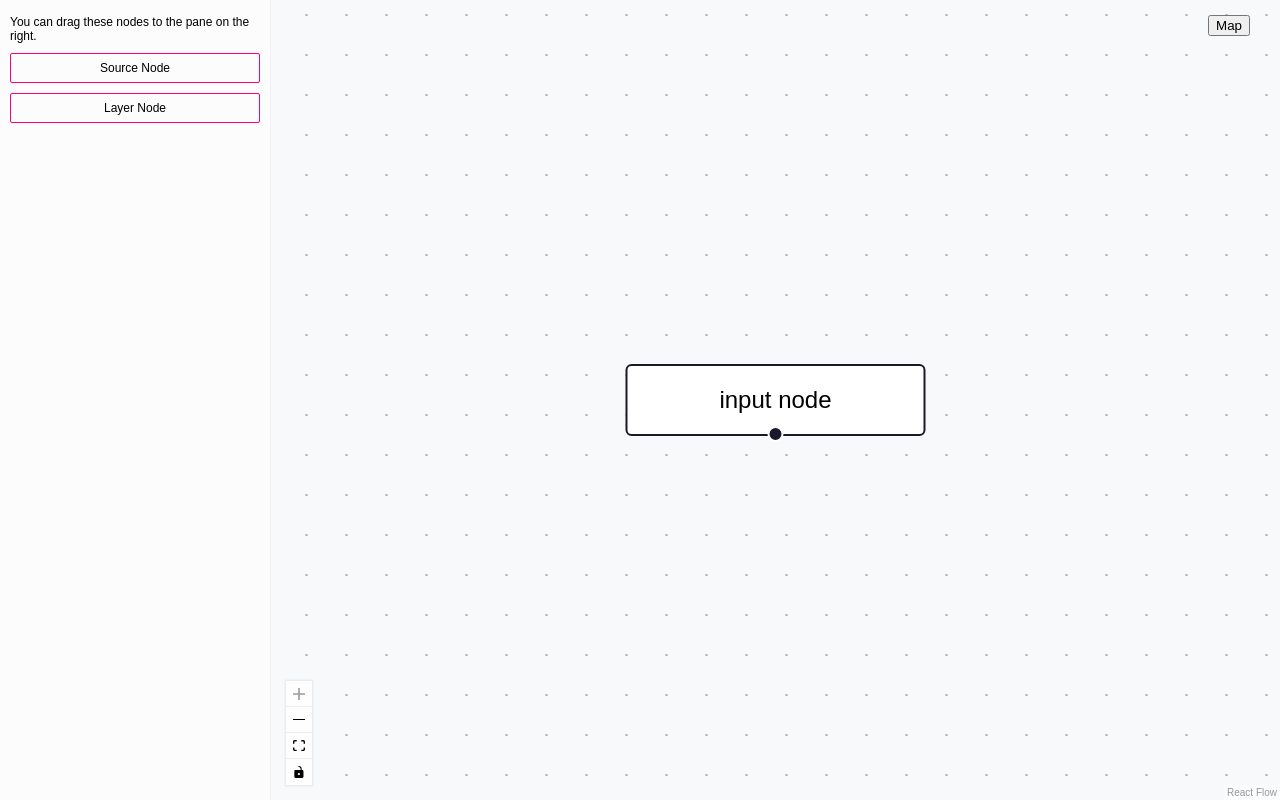
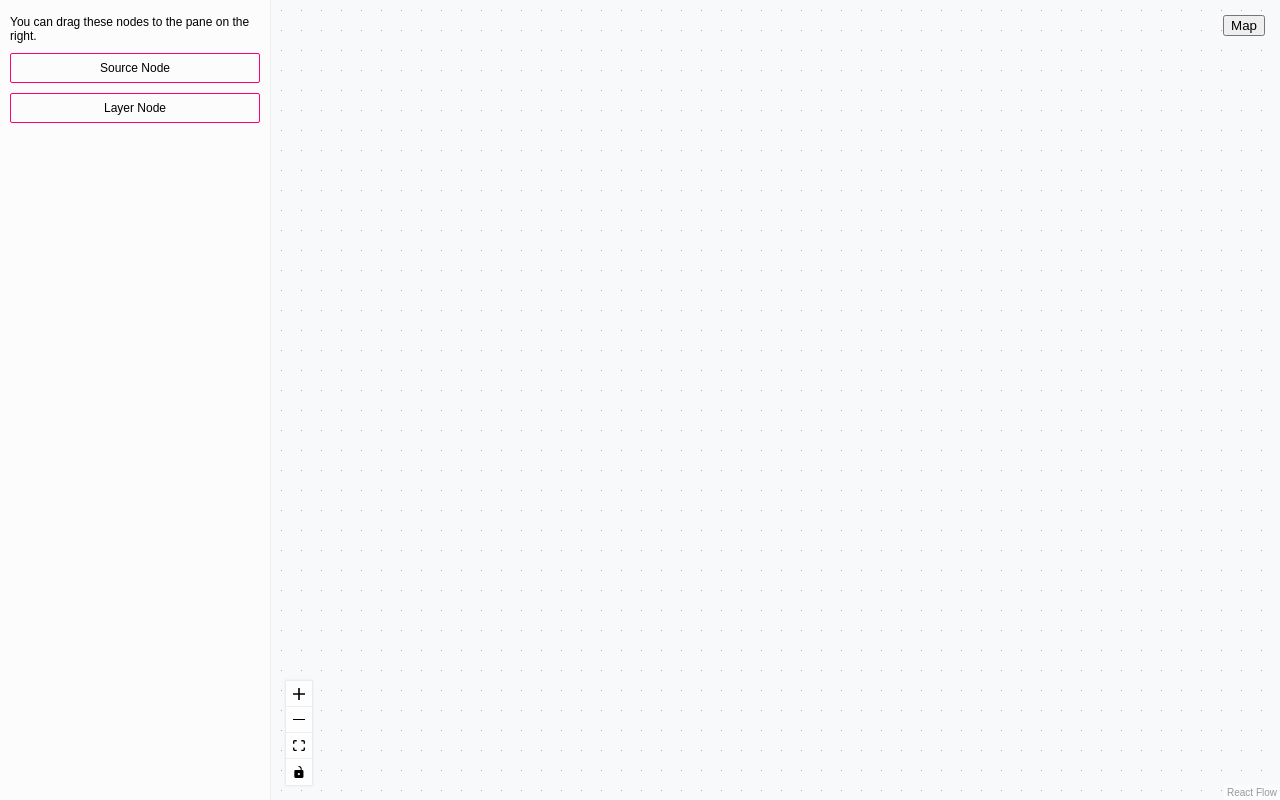
Before and after one commit to dcmdestello/carto-assignment, a React (Vite) app: page / in a window 1280 px wide. Built offline with nearby package versions, Linux system fonts and the light colour scheme.

Commit message:
Implemented simple DeletableEdge that shows a delete button when selected.

```diff
--- a/src/DiagramView/DiagramView.tsx
+++ b/src/DiagramView/DiagramView.tsx
@@ -7,8 +7,10 @@ import {
   Controls,
   useReactFlow,
   Background,
-  type Connection,
+  Panel,
   type Edge,
+  type Node,
+  type OnConnect,
 } from "@xyflow/react";
 
 import "@xyflow/react/dist/style.css";
@@ -21,19 +23,19 @@ import type { ViewMode } from "../App";
 
 import { SourceNode, LayerNode } from "./Nodes";
 
+import { DeletableEdge } from "./Edges/DeletableEdge";
+
 const nodeTypes = {
   source: SourceNode,
   layer: LayerNode,
 };
 
-const initialNodes = [
-  {
-    id: "1",
-    type: "input",
-    data: { label: "input node" },
-    position: { x: 250, y: 5 },
-  },
-];
+const edgeTypes = {
+  deletable: DeletableEdge,
+};
+
+const initialNodes: Node[] = [];
+const initialEdges: Edge[] = [];
 
 let id = 0;
 const getId = () => `dndnode_${id++}`;
@@ -44,14 +46,22 @@ type FlowDiagramProps = {
 
 export const DiagramView = ({ setViewMode }: FlowDiagramProps) => {
   const reactFlowWrapper = useRef(null);
-  const [nodes, setNodes, onNodesChange] = useNodesState(initialNodes);
-  const [edges, setEdges, onEdgesChange] = useEdgesState<Edge>([]);
+  const [nodes, setNodes, onNodesChange] = useNodesState<Node>(initialNodes);
+  const [edges, setEdges, onEdgesChange] = useEdgesState<Edge>(initialEdges);
   const { screenToFlowPosition } = useReactFlow();
   const [type] = useDnD();
 
-  const onConnect = useCallback(
-    (connection: Connection) =>
-      setEdges((edges: Edge[]) => addEdge(connection, edges)),
+  const onConnect: OnConnect = useCallback(
+    (connection) => {
+      const newEdge: Edge = {
+        id: "e" + connection.source + "-" + connection.target,
+        source: connection.source,
+        target: connection.target,
+        type: "deletable",
+      };
+
+      setEdges((edges: Edge[]) => addEdge(newEdge, edges));
+    },
     [setEdges]
   );
 
@@ -66,7 +76,6 @@ export const DiagramView = ({ setViewMode }: FlowDiagramProps) => {
     (event: DragEvent<HTMLDivElement>) => {
       event.preventDefault();
 
-      // check if the dropped element is valid
       if (!type) {
         return;
       }
@@ -89,7 +98,7 @@ export const DiagramView = ({ setViewMode }: FlowDiagramProps) => {
 
   return (
     <div className="dndflow">
-      <div className="floatingAbsoluteActionsWrapper">
+      <Panel position="top-right">
         <button
           onClick={() => {
             setViewMode("map");
@@ -97,7 +106,7 @@ export const DiagramView = ({ setViewMode }: FlowDiagramProps) => {
         >
           Map
         </button>
-      </div>
+      </Panel>
       <Sidebar />
       <div className="reactflow-wrapper" ref={reactFlowWrapper}>
         <ReactFlow
@@ -109,6 +118,7 @@ export const DiagramView = ({ setViewMode }: FlowDiagramProps) => {
           onDrop={onDrop}
           onDragOver={onDragOver}
           nodeTypes={nodeTypes}
+          edgeTypes={edgeTypes}
           fitView
           style={{ backgroundColor: "#F7F9FB" }}
         >
--- /dev/null
+++ b/src/DiagramView/Edges/DeletableEdge.tsx
@@ -0,0 +1,52 @@
+import {
+  BaseEdge,
+  EdgeLabelRenderer,
+  getSimpleBezierPath,
+  useReactFlow,
+  type Edge,
+  type EdgeProps,
+} from "@xyflow/react";
+
+export const DeletableEdge = ({
+  id,
+  sourceX,
+  sourceY,
+  targetX,
+  targetY,
+  sourcePosition,
+  targetPosition,
+  selected,
+}: EdgeProps<Edge>) => {
+  const { setEdges } = useReactFlow();
+  const [edgePath, labelX, labelY] = getSimpleBezierPath({
+    sourceX,
+    sourceY,
+    sourcePosition,
+    targetX,
+    targetY,
+    targetPosition,
+  });
+
+  return (
+    <>
+      <BaseEdge id={id} path={edgePath} />
+      {selected && (
+        <EdgeLabelRenderer>
+          <button
+            style={{
+              position: "absolute",
+              transform: `translate(-50%, -50%) translate(${labelX}px,${labelY}px)`,
+              pointerEvents: "all",
+            }}
+            className="nodrag nopan"
+            onClick={() => {
+              setEdges((es) => es.filter((e) => e.id !== id));
+            }}
+          >
+            delete
+          </button>
+        </EdgeLabelRenderer>
+      )}
+    </>
+  );
+};
--- /dev/null
+++ b/src/DiagramView/Edges/index.ts
@@ -0,0 +1 @@
+export * from "./DeletableEdge";
```
